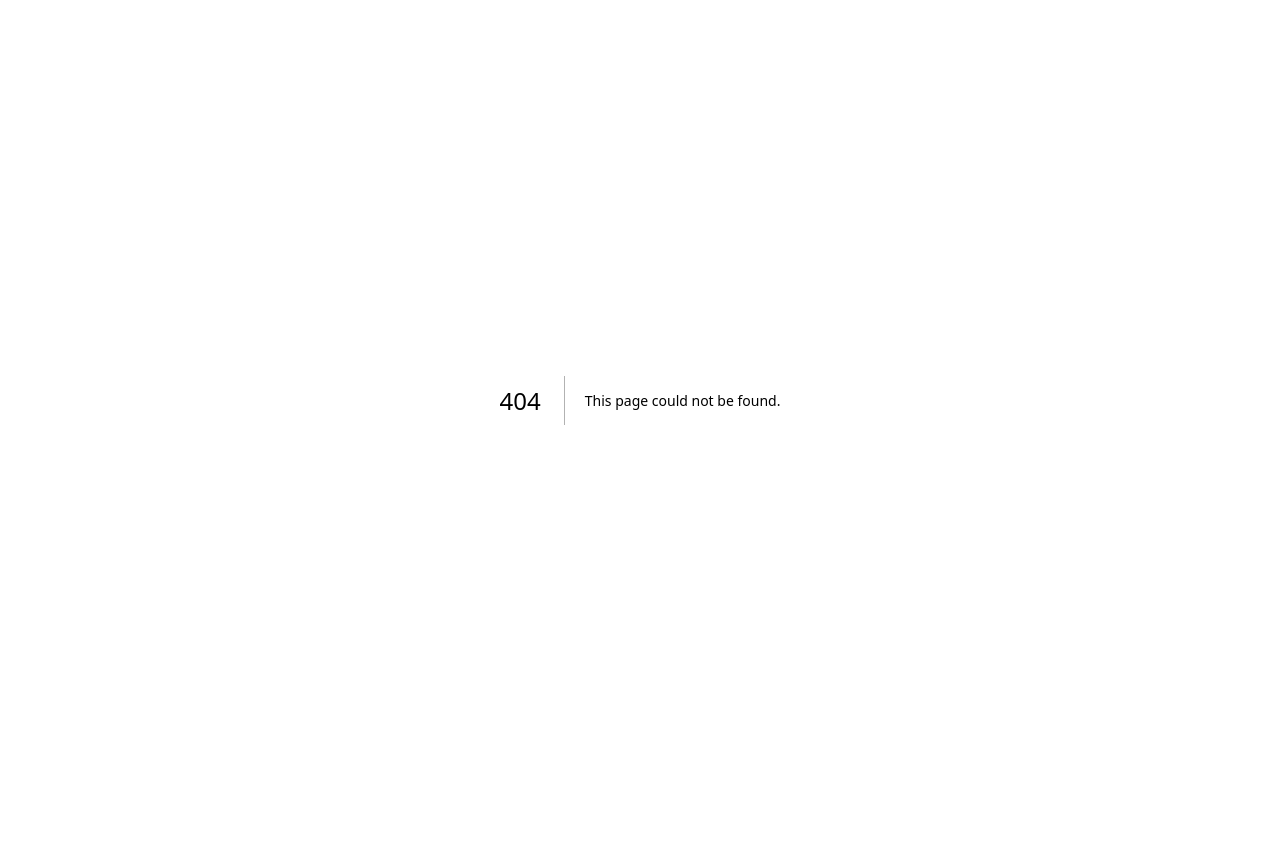
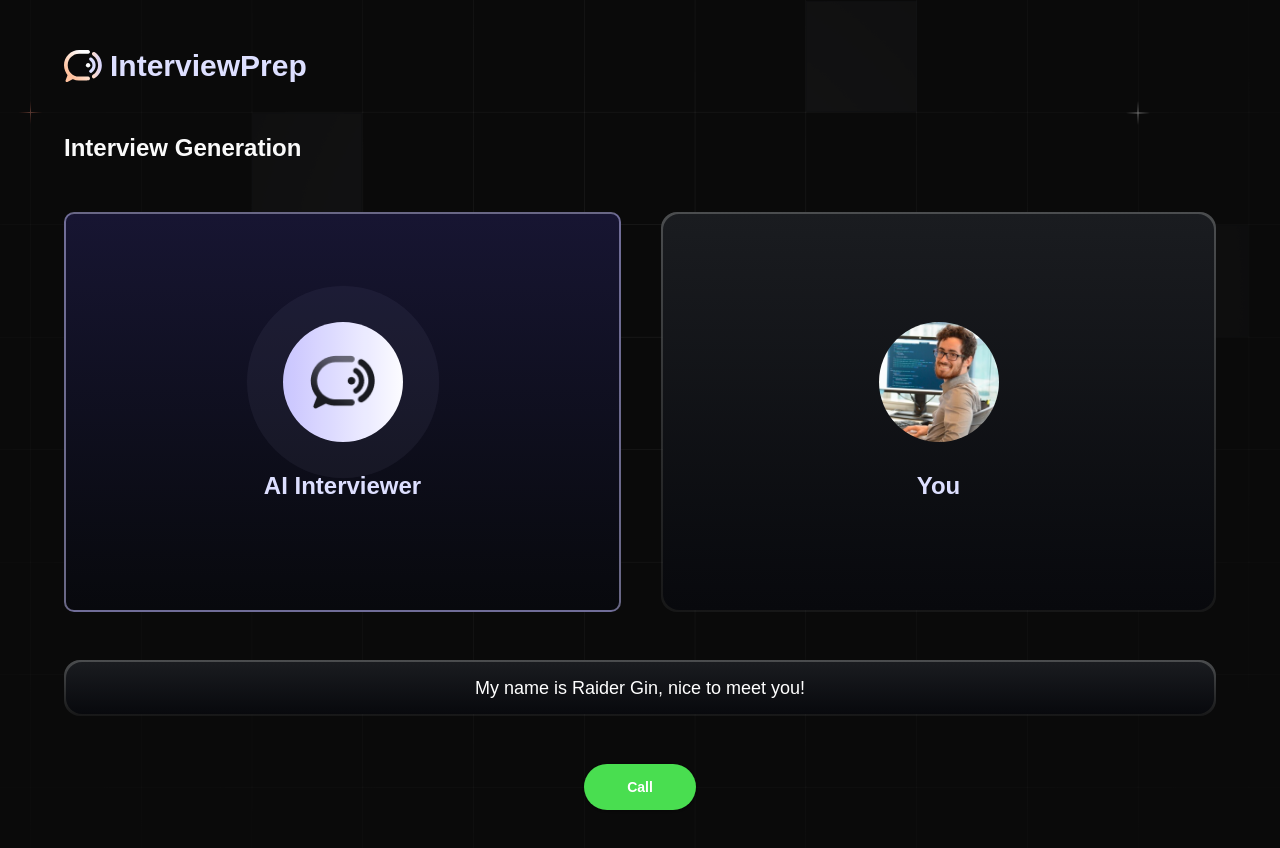
Before and after one commit to apts18o9/interview_mock, a Next.js app: page /interview in a window 1280 px wide. Before the commit this address had no page. Shown: the top 848 px of the page. Before the commit the page ends 800 px from the top, so only its background shows below. Built offline with nearby package versions, Linux system fonts and the light colour scheme; a web font is replaced by a local one.

Commit message:
add vapi agent and routes

```diff
--- a/app/(auth)/layout.tsx
+++ b/app/(auth)/layout.tsx
@@ -3,10 +3,10 @@ import {isAuthenticated} from "@/lib/actions/auth.action";
 import {redirect} from "next/navigation";
 
 
-const AuthLayout = async ({children}: {children: ReactNode}) => {
-    const isUserAuthenticated = await isAuthenticated();
-
-    if(!isUserAuthenticated) redirect('/sign-in')
+const AuthLayout =  ({children}: {children: ReactNode}) => {
+    // const isUserAuthenticated = await isAuthenticated();
+    //
+    // if(!isUserAuthenticated) redirect('/sign-in')
 
     return (
         <div className="auth-layout">{children}</div>
--- /dev/null
+++ b/app/(root)/interview/page.tsx
@@ -0,0 +1,13 @@
+import React from 'react'
+import Agent from "@/components/Agent"
+const Page = () => {
+    return (
+        <>
+
+            <h3>Interview Generation</h3>
+
+            <Agent userName="You" userId="user1" type="generate" />
+        </>
+    )
+}
+export default Page
--- a/app/(root)/layout.tsx
+++ b/app/(root)/layout.tsx
@@ -1,14 +1,14 @@
 import React, {ReactNode} from 'react'
 import Link from "next/link";
 import Image from "next/image";
-import {isAuthenticated} from "@/lib/actions/auth.action";
-import {redirect} from "next/navigation";
+// import {isAuthenticated} from "@/lib/actions/auth.action";
+// import {redirect} from "next/navigation";
 
-const RootLayout = async({children} : {children: ReactNode})=> {
+const RootLayout =({children} : {children: ReactNode})=> {
     //non logged in only show home page
-    const isUserAuthenticated = await isAuthenticated();
-
-    if(!isUserAuthenticated) redirect('/sign-in')
+    // const isUserAuthenticated = await isAuthenticated();
+    //
+    // if(!isUserAuthenticated) redirect('/sign-in')
     return (
         <div className="root-layout">
             <nav>
--- /dev/null
+++ b/app/api/vapi/generate/route.ts
@@ -0,0 +1,55 @@
+import {generateText} from "ai";
+import {google} from "@ai-sdk/google";
+import {getRandomInterviewCover} from "@/lib/utils";
+import {db} from "@/firebase/admin";
+
+export async function GET(){
+    return Response.json({
+        success: true,
+        message: "thank you",
+    }, {status: 200});
+}
+
+
+export async function POST(request: Request){
+    const {type, role, level, techstack, amount, userid} = await request.json();
+
+    try{
+
+        const { text: questions } = await generateText({
+            model: google("gemini-2.0-flash-001"),
+            prompt: `Prepare questions for a job interview.
+            The job role is ${role}.
+            The job experience level is ${level}.
+            The tech stack used in the job is: ${techstack}.
+            The focus between behavioural and technical questions should lean towards: ${type}.
+            The amount of questions required is: ${amount}.
+            Please return only the questions, without any additional text.
+            The questions are going to be read by a voice assistant so do not use "/" or "*" or any other special characters which might break the voice assistant.
+            Return the questions formatted like this:
+            ["Question 1", "Question 2", "Question 3"]
+
+            Thank you! <3
+    `,
+        });
+
+        const interview = {
+            role, type, techstack: techstack.split(','),
+            questions: JSON.parse(questions),
+            userId: userid,
+            finalized: true,
+            coverImage: getRandomInterviewCover(),
+            createdAt: new Date().toISOString()
+        }
+
+        await db.collection("interviews").add(interview);
+
+        return Response.json({success: true}, {status: 200});
+
+
+    }catch(error){
+        console.error(error);
+
+        return Response.json({success: false}, {status: 500});
+    }
+}
--- /dev/null
+++ b/components/Agent.tsx
@@ -0,0 +1,98 @@
+import React from 'react'
+import Image from 'next/image'
+import {cn} from "@/lib/utils";
+
+enum CallStatus{
+    INACTIVE='INACTIVE',
+    CONNECTING='CONNECTING',
+    ACTIVE='ACTIVE',
+    FINISHED='FINISHED',
+}
+
+const Agent = ({userName}:AgentProps) => {
+    const isSpeaking = true;
+    const callStatus = CallStatus.FINISHED;
+    const messages = [
+        'Whats your name?',
+        'My name is Raider Gin, nice to meet you!'
+
+    ];
+
+    const lastMessage = messages[messages.length - 1];
+
+    return (
+        <>
+            <div className="call-view">
+                {/* AI Interviewer Card */}
+                <div className="card-interviewer">
+                    <div className="avatar">
+                        <Image
+                            src="/ai-avatar.png"
+                            alt="profile-image"
+                            width={65}
+                            height={54}
+                            className="object-cover"
+                        />
+                        {isSpeaking && <span className="animate-speak" />}
+                    </div>
+                    <h3>AI Interviewer</h3>
+                </div>
+
+                {/* User Profile Card */}
+                <div className="card-border">
+                    <div className="card-content">
+                        <Image
+                            src="/user-avatar.png"
+                            alt="profile-image"
+                            width={539}
+                            height={539}
+                            className="rounded-full object-cover size-[120px]"
+                        />
+                        <h3>{userName}</h3>
+                    </div>
+                </div>
+            </div>
+
+            {messages.length > 0 && (
+                <div className="transcript-border">
+                    <div className="transcript">
+                        <p
+                            key={lastMessage}
+                            className={cn(
+                                "transition-opacity duration-500 opacity-0",
+                                "animate-fadeIn opacity-100"
+                            )}
+                        >
+                            {lastMessage}
+                        </p>
+                    </div>
+                </div>
+            )}
+
+            <div className="w-full flex justify-center">
+                {callStatus !== "ACTIVE" ? (
+                    <button className="relative btn-call">
+            <span
+                className={cn(
+                    "absolute animate-ping rounded-full opacity-75",
+                    callStatus !== "CONNECTING" && "hidden"
+                )}
+            />
+
+                        <span className="relative">
+              {callStatus === "INACTIVE" || callStatus === "FINISHED"
+                  ? "Call"
+                  : ". . ."}
+            </span>
+                    </button>
+                ) : (
+                    <button className="btn-disconnect">
+                        End
+                    </button>
+                )}
+            </div>
+        </>
+
+    )
+}
+export default Agent
--- a/components/AuthForm.tsx
+++ b/components/AuthForm.tsx
@@ -3,10 +3,7 @@ import React from 'react'
 import {zodResolver} from "@hookform/resolvers/zod"
 import {useForm} from "react-hook-form"
 
-
 import {z} from "zod"
-
-
 import {Button} from "@/components/ui/button"
 
 import Image from "next/image";
--- /dev/null
+++ b/lib/vapi.sdk.ts
@@ -0,0 +1,3 @@
+import Vapi from "@vapi-ai/web";
+
+export const vapi = new Vapi(process.env.NEXT_PUBLIC_VAPI_WEB_TOKEN!)
--- a/package.json
+++ b/package.json
@@ -9,9 +9,12 @@
     "lint": "next lint"
   },
   "dependencies": {
+    "@ai-sdk/google": "^1.2.11",
     "@hookform/resolvers": "^5.0.1",
     "@radix-ui/react-label": "^2.1.2",
     "@radix-ui/react-slot": "^1.1.2",
+    "@vapi-ai/web": "^2.2.5",
+    "ai": "^4.3.9",
     "class-variance-authority": "^0.7.1",
     "clsx": "^2.1.1",
     "dayjs": "^1.11.13",
```
Also changed, not shown: 1 other file (tests, documents, lock files or other folders).
